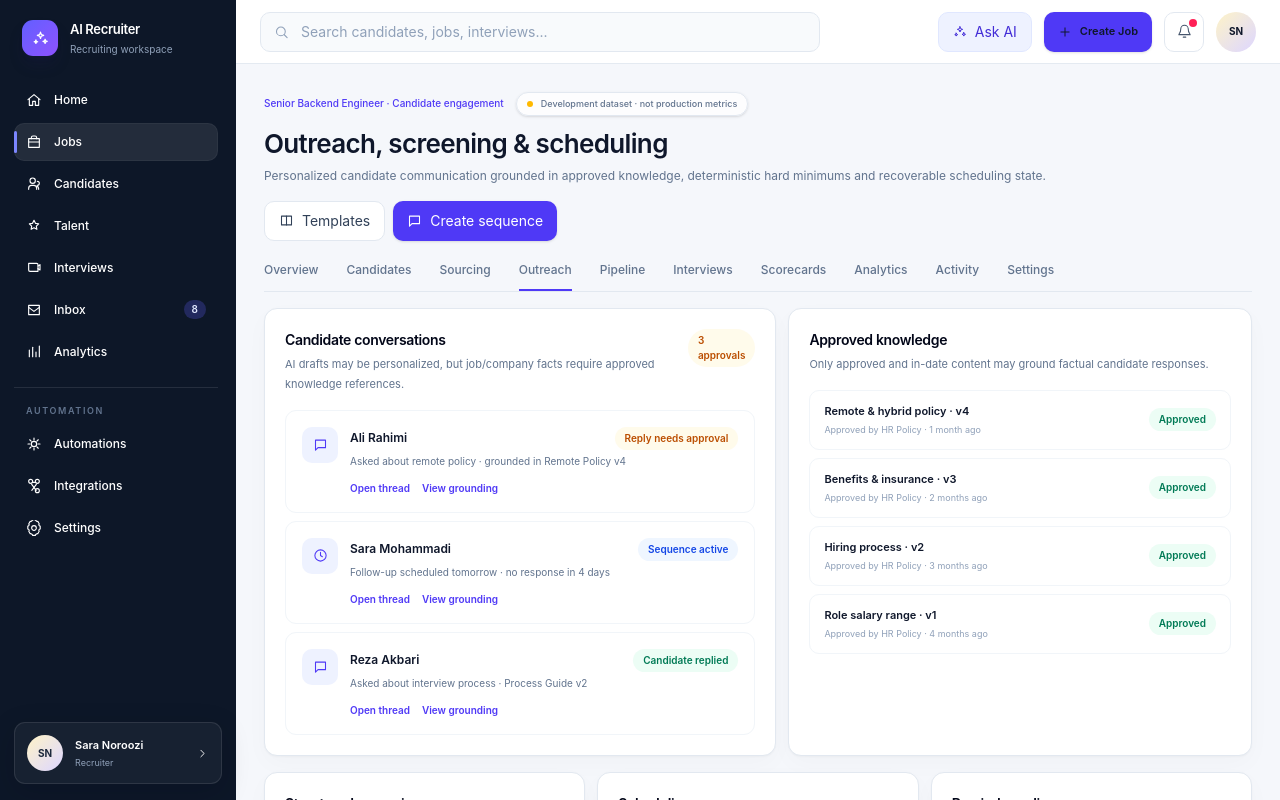
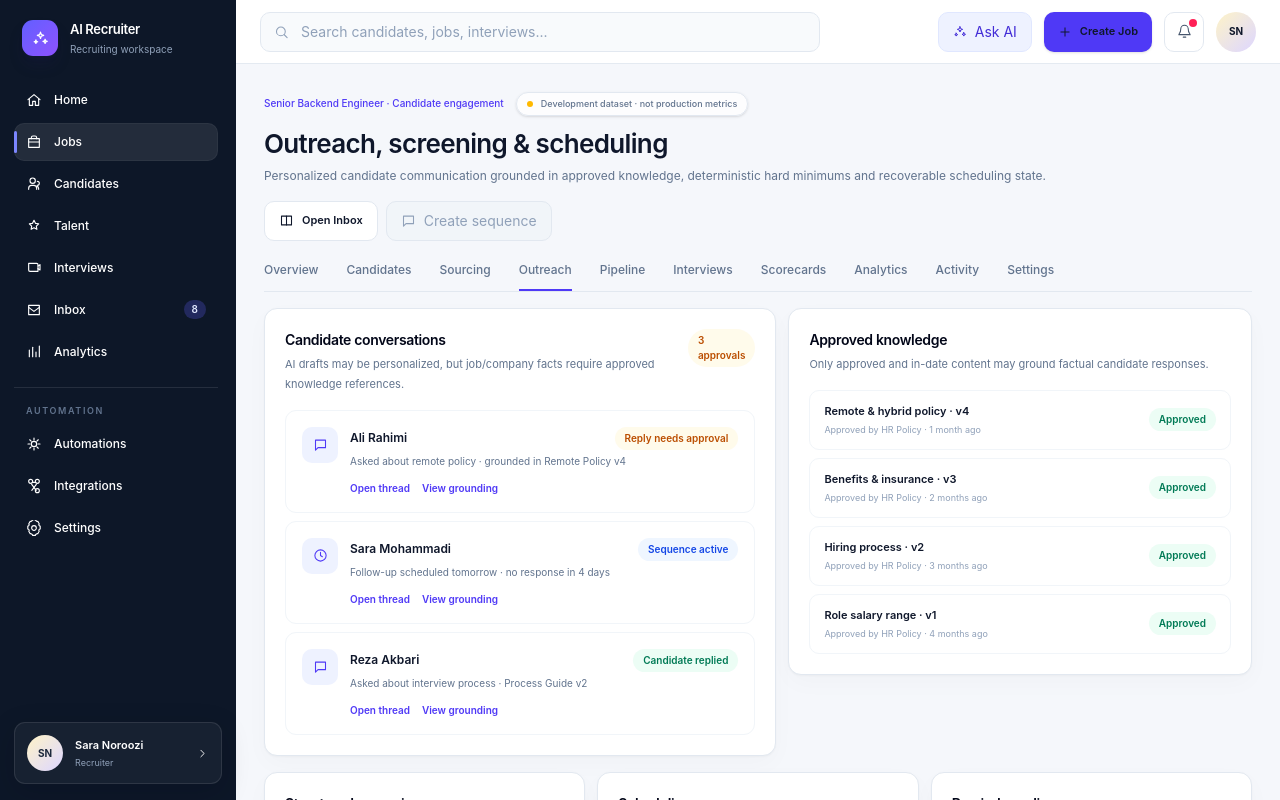
Before and after one commit to sajadcut/interview, a Next.js app in the folder apps/web/: page /app/jobs/senior-backend-engineer/outreach in a window 1280 px wide. Shown: the top 800 px of the page. Built offline with nearby package versions, Linux system fonts and the light colour scheme.

Commit message:
fix: wire outreach workspace navigation and ground unsupported actions

```diff
--- a/apps/web/app/app/jobs/senior-backend-engineer/outreach/page.tsx
+++ b/apps/web/app/app/jobs/senior-backend-engineer/outreach/page.tsx
@@ -1,3 +1,4 @@
+import Link from "next/link";
 import { jobTabs } from "../../../../../lib/demo-data";
 import { Icon } from "../../../../../components/product/icon";
 import {
@@ -24,7 +25,10 @@ export default function JobOutreachPage() {
           <h1 className="text-[26px] font-semibold tracking-tight">Outreach, screening & scheduling</h1>
           <p className="mt-1 text-[12px] text-slate-500">Personalized candidate communication grounded in approved knowledge, deterministic hard minimums and recoverable scheduling state.</p>
         </div>
-        <div className="flex gap-2"><ToolbarButton icon="columns">Templates</ToolbarButton><ToolbarButton primary icon="message">Create sequence</ToolbarButton></div>
+        <div className="flex gap-2">
+          <ToolbarButton href="/app/inbox" icon="columns">Open Inbox</ToolbarButton>
+          <ToolbarButton primary icon="message" disabled title="Sequence creation persistence is not wired to this fixture page yet">Create sequence</ToolbarButton>
+        </div>
       </div>
 
       <WorkspaceTabs tabs={jobTabs} active="Outreach" />
@@ -39,13 +43,17 @@ export default function JobOutreachPage() {
                 <div className="min-w-0 flex-1">
                   <div className="flex items-center justify-between gap-3"><div className="text-[12px] font-semibold">{item.candidate}</div><Pill tone={item.tone}>{item.state}</Pill></div>
                   <div className="mt-1 text-[10px] text-slate-500">{item.note}</div>
-                  <div className="mt-3 flex gap-3 text-[10px] font-semibold text-indigo-600"><button>Open thread</button><button>View grounding</button></div>
+                  <div className="mt-3 flex gap-3 text-[10px] font-semibold text-indigo-600">
+                    <Link href="/app/inbox" className="hover:text-indigo-800">Open thread</Link>
+                    <Link href="#approved-knowledge" className="hover:text-indigo-800">View grounding</Link>
+                  </div>
                 </div>
               </div>
             ))}
           </div>
         </Panel>
 
+        <div id="approved-knowledge">
           <Panel>
             <SectionHeader title="Approved knowledge" subtitle="Only approved and in-date content may ground factual candidate responses." />
             <div className="space-y-2 p-5 pt-4">
@@ -57,6 +65,7 @@ export default function JobOutreachPage() {
               ))}
             </div>
           </Panel>
+        </div>
       </div>
 
       <div className="grid gap-3 xl:grid-cols-3">
```
Lines whose indentation alone changed are shown as unchanged.
